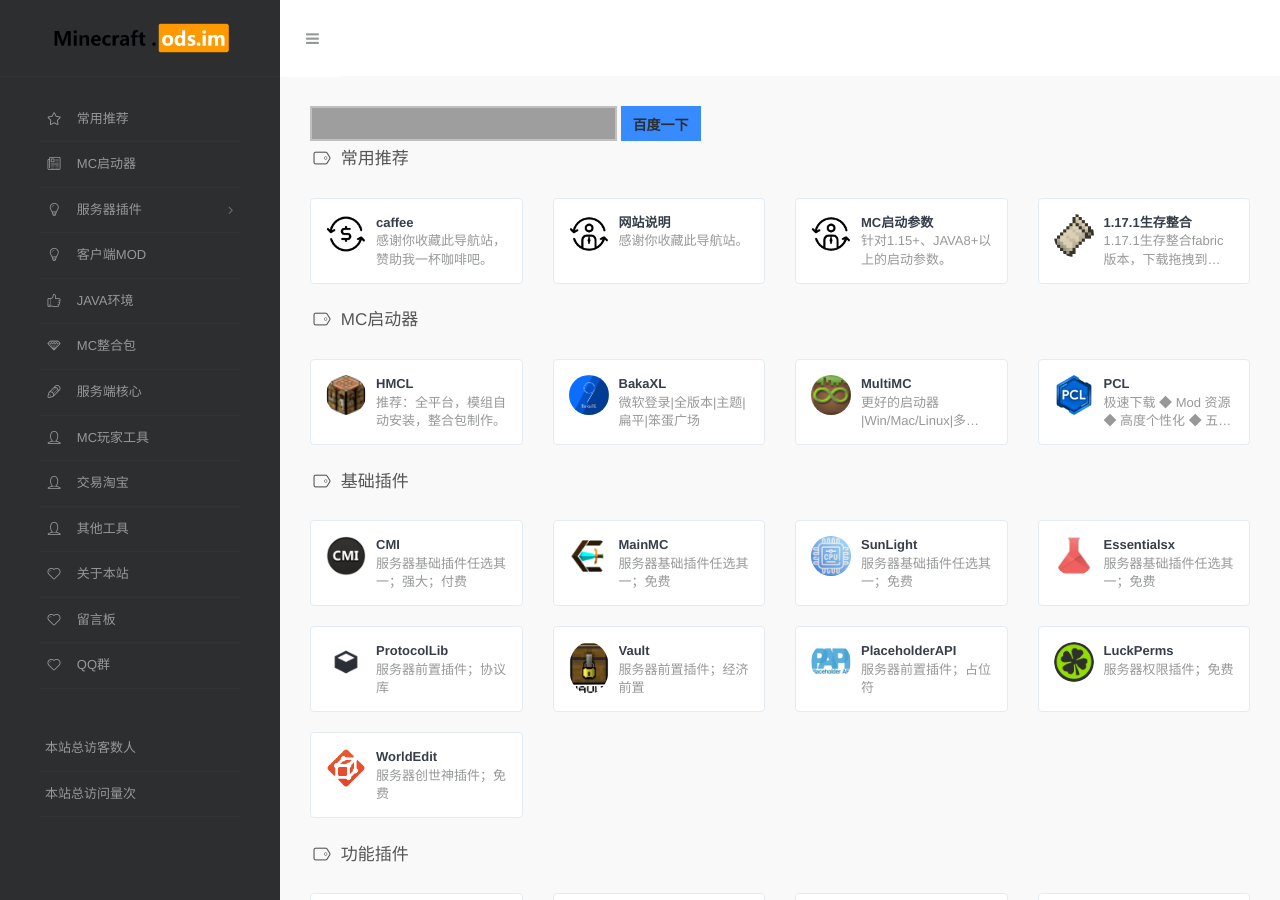
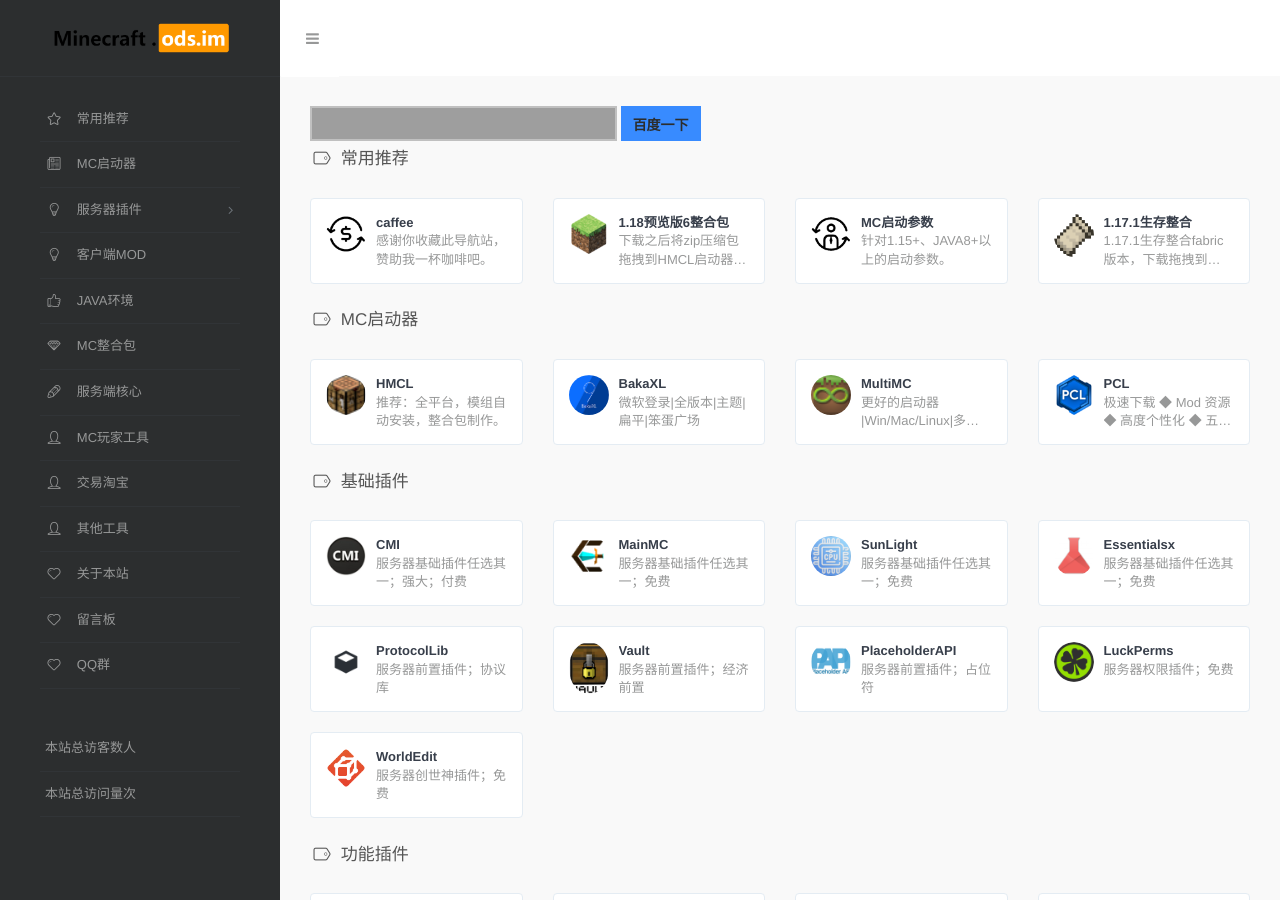
Before and after one commit to vlian5/Minecraft, a Jekyll site: the page built from index.html, in a window 1280 px wide and 900 px high, cut to the strip 0-900 px from the top of the window. Built offline with Jekyll 4.4.1, drawn with Linux system fonts in a browser that asks for light colours; comment, search, counter and statistics services are not loaded; grey boxes are pictures that could not be loaded.

Commit message:
update 1.18

```diff
--- a/_data/Minecraft.yml
+++ b/_data/Minecraft.yml
@@ -5,10 +5,10 @@
       logo: /assets/images/logos/caffee.png
       url: https://pay.ods.im/
       description: 感谢你收藏此导航站，赞助我一杯咖啡吧。
-    - title: 网站说明
-      logo: /assets/images/logos/consulting.png
-      url: https://minecraft.ods.im/about/
-      description: 感谢你收藏此导航站。
+    - title: 1.18预览版6整合包
+      logo: /assets/images/logos/favicon.ico
+      url: https://cloud.189.cn/web/share?code=RBV7FfuaQz6n
+      description: 下载之后将zip压缩包拖拽到HMCL启动器即可安装1.18整合包
     - title: MC启动参数
       logo: /assets/images/logos/consulting.png
       url: https://minecraft.ods.im/minecraft-run-flag/
```
Also changed, not shown: page/2server.md (+2 -0 lines).
